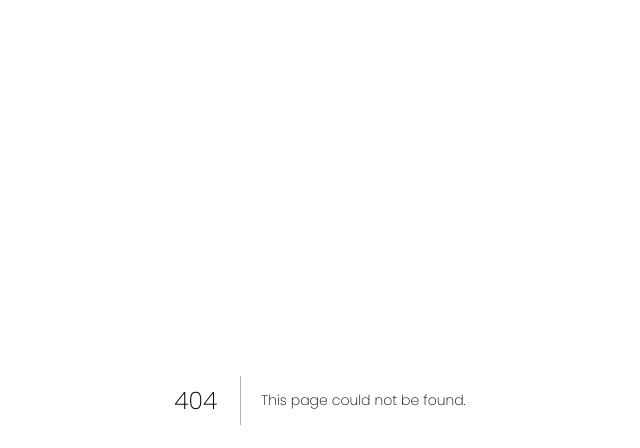
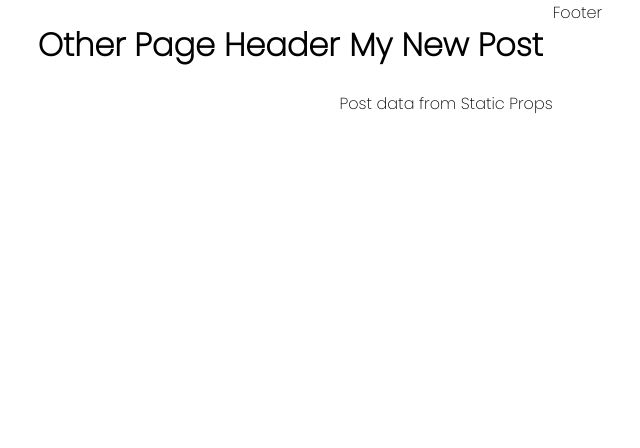
Before and after one commit to mendelssohnbach/nextjs-learn-20220711, a Next.js app: page /components/Home in a window 1280 px wide. Before the commit this address had no page. Shown: the top 448 px of the page, without its empty margins (320-960 px from the left). Built offline with nearby package versions, Linux system fonts and the light colour scheme; a web font is replaced by a local one.

Commit message:
sparkles: getStaticPropsの動作デモ

```diff
--- /dev/null
+++ b/pages/components/Home.js
@@ -0,0 +1,18 @@
+import Layout from '../layout/layout.js';
+
+export default function Home({ posts }) {
+  return (
+    <Layout>
+      <h1>{posts.title}</h1>
+      <p>{posts.description}</p>
+    </Layout>
+  );
+}
+
+export async function getStaticProps() {
+  const posts = { title: 'My New Post', description: 'Post data from Static Props' };
+
+  return {
+    props: { posts },
+  };
+}
```
